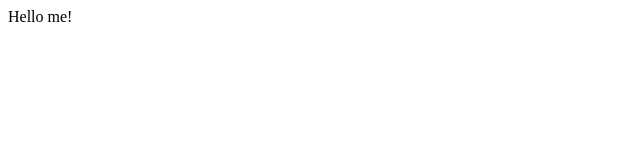
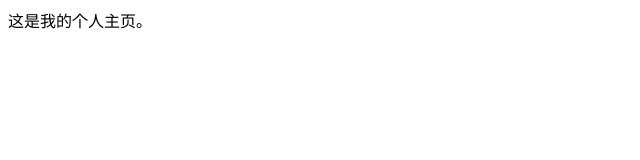
Before and after one commit to JingYingTong/JingYingTong.github.io, a plain HTML site: page index.html in a window 1280 px wide. Shown: the whole page, without its empty margins (0-640 px from the left). Drawn offline with Linux system fonts and the light colour scheme.

Commit message:
Update index.html

```diff
--- a/index.html
+++ b/index.html
@@ -4,6 +4,6 @@
 
 <body>
   <div>
-    Hello me!
+    这是我的个人主页。
   </div>
 </body>
```
